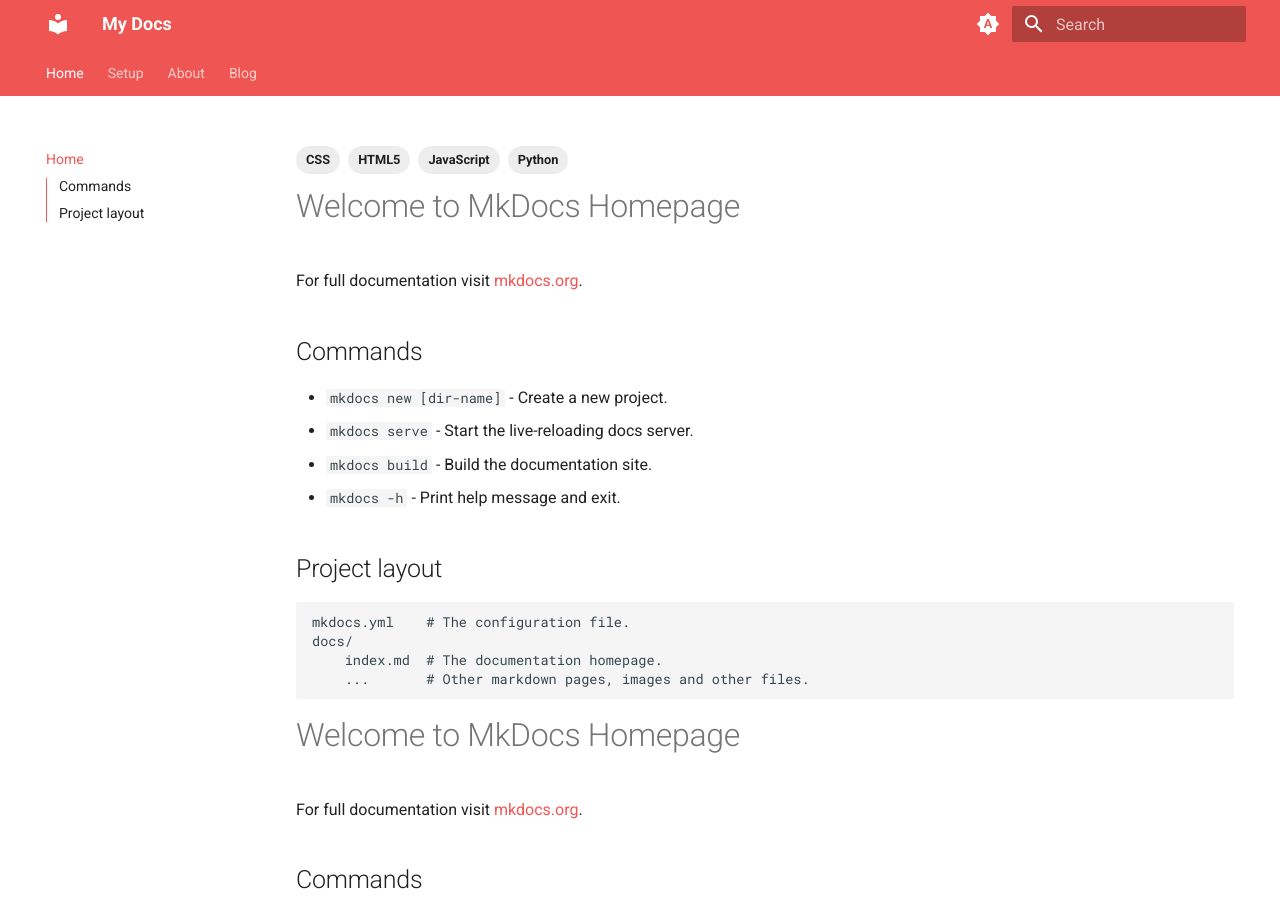
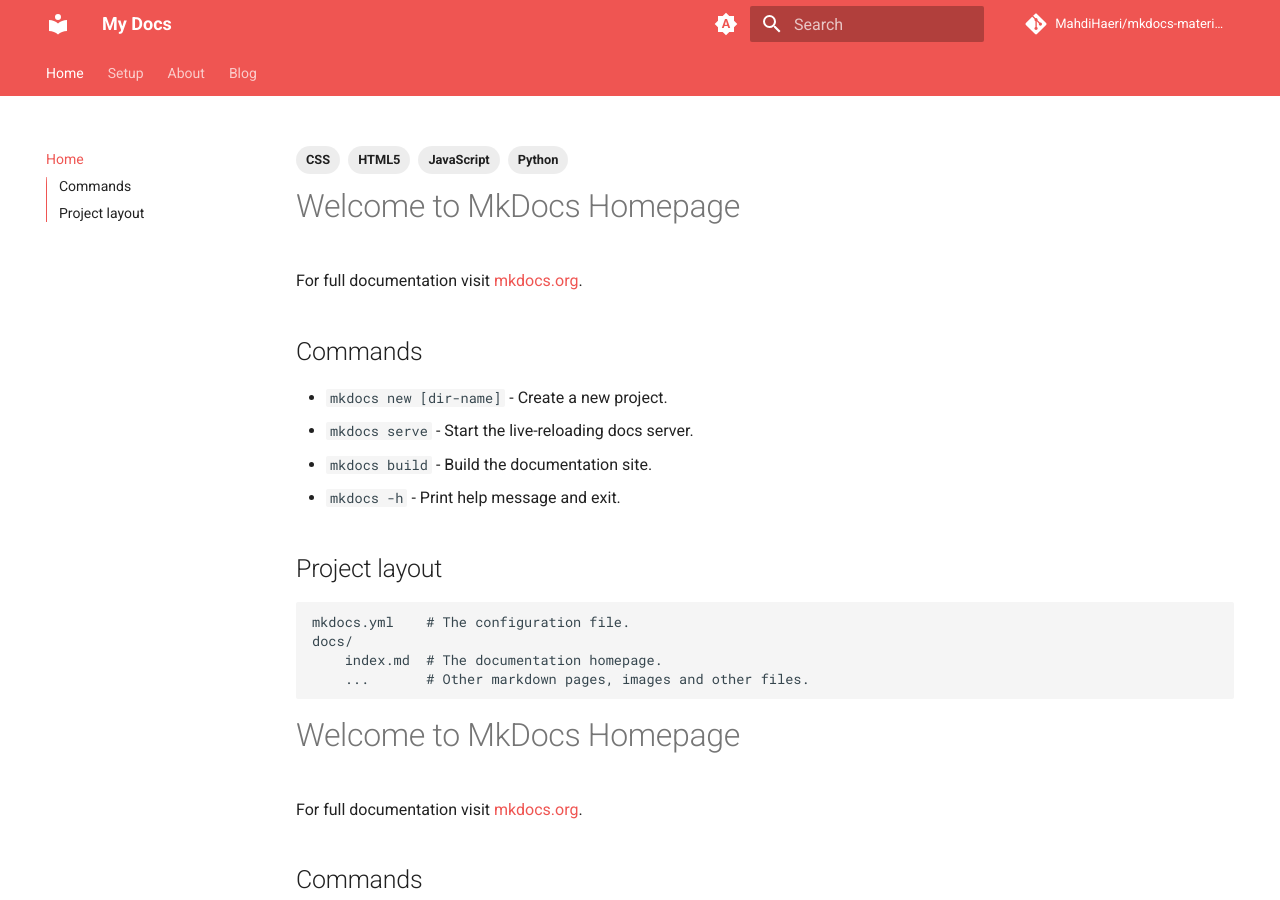
Before and after one commit to MahdiHaeri/mkdocs-material-test, an MkDocs documentation site: the page built from docs/index.md, in a window 1280 px wide and 900 px high. Built offline with MkDocs 1.6.1 and Material for MkDocs 9.7.7, drawn with Linux system fonts in a browser that asks for light colours; comment, search, counter and statistics services are not loaded.

Commit message:
Add repo

```diff
--- a/mkdocs.yml
+++ b/mkdocs.yml
@@ -1,5 +1,8 @@
 site_name: My Docs
 site_url: https://mahdihaeri.github.io/mkdocs-material-test/
+repo_url: https://github.com/MahdiHaeri/mkdocs-material-test
+repo_name: MahdiHaeri/mkdocs-material-test
+
 
 nav:
   - Home: index.md
```
